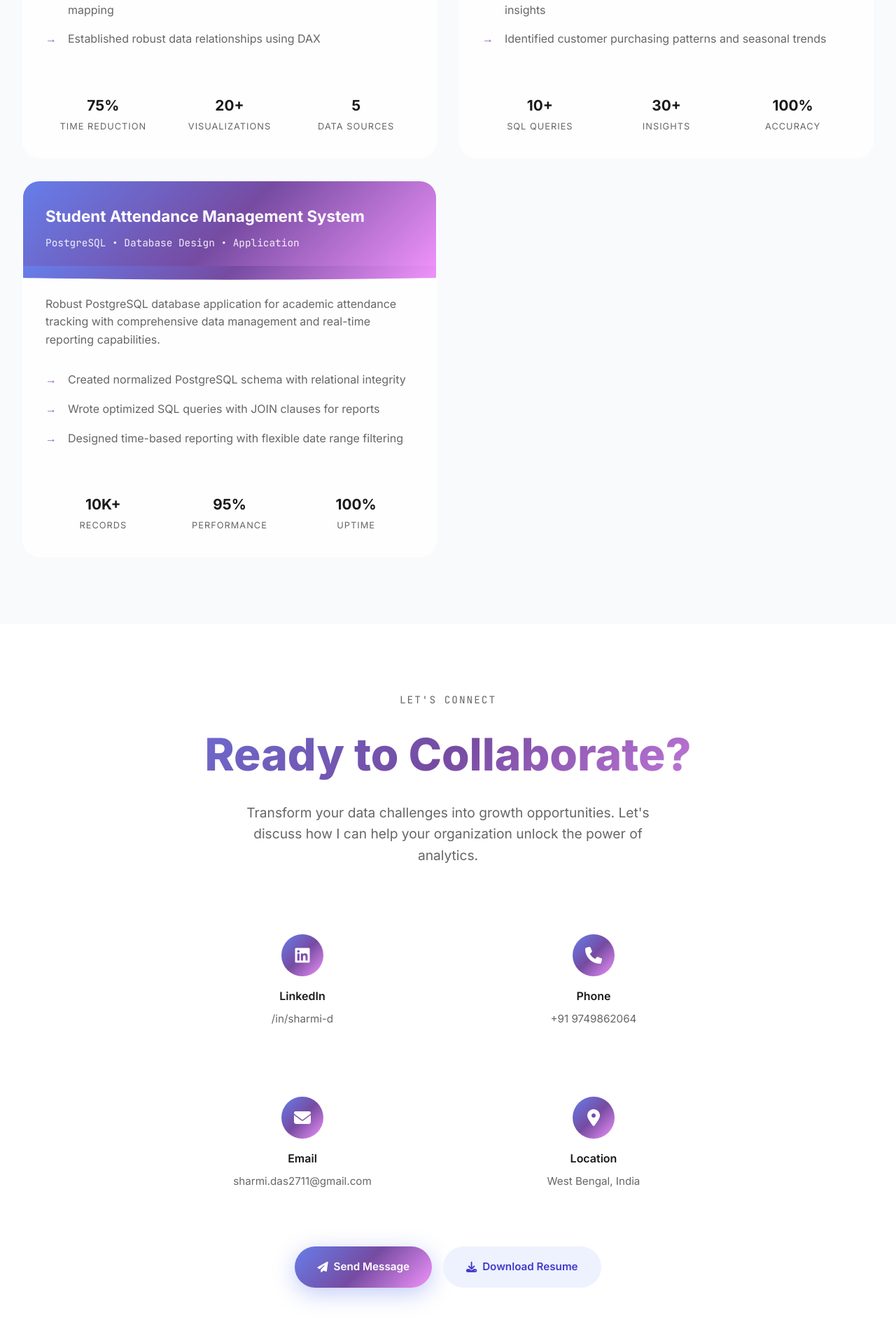
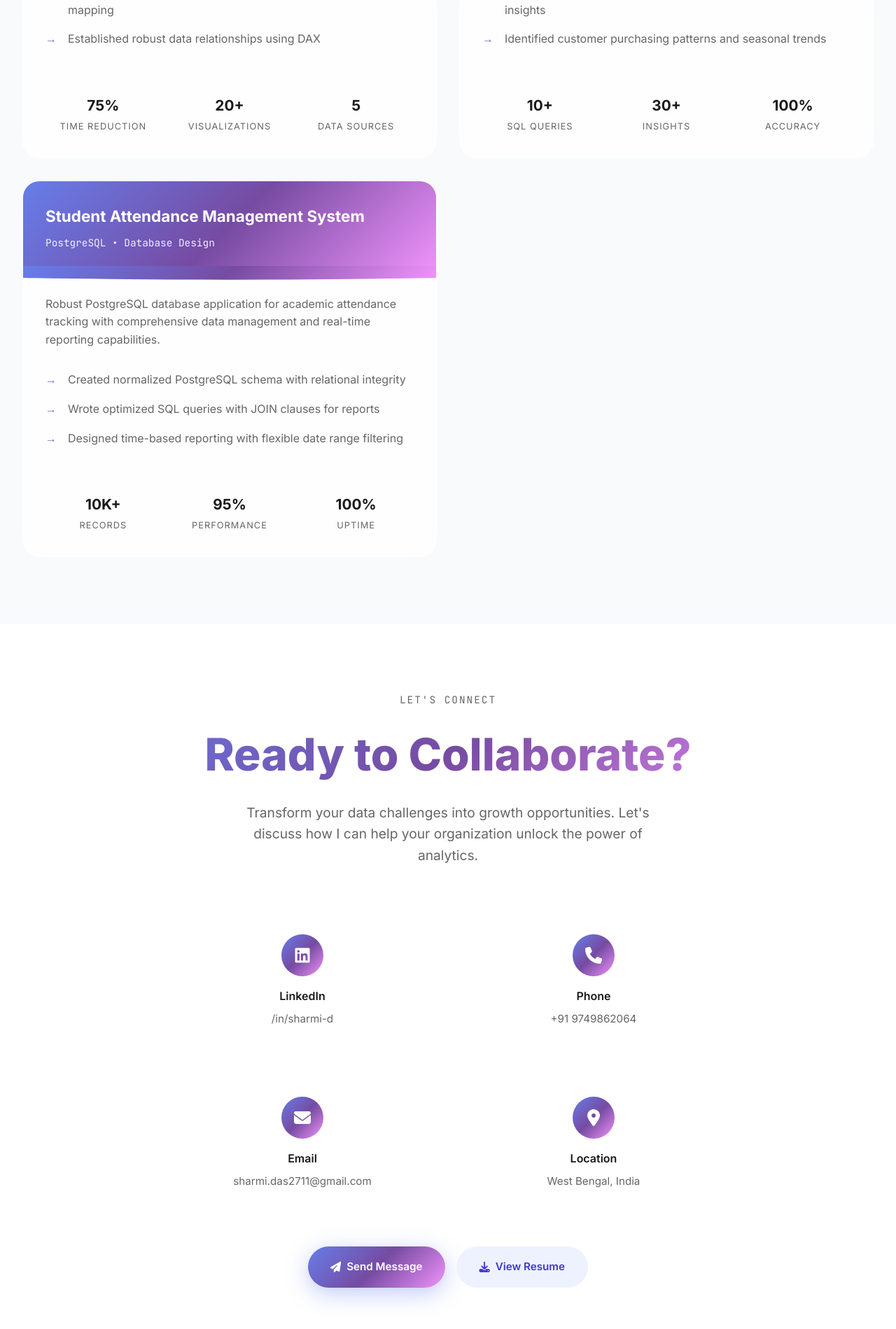
Before and after one commit to sharmisthadas409/portfolio, a React (Vite) app: page / in a window 1280 px wide. Shown: the part 4071-5970 px from the top of the page at 70% size. Built offline with nearby package versions, Linux system fonts and the light colour scheme.

Commit message:
put updated resume

```diff
--- a/src/App.jsx
+++ b/src/App.jsx
@@ -471,7 +471,7 @@ const Hero = () => {
                         <div className="profile-container">
                             <div className="profile-card">
                                 <div className="profile-image">
-                                    <img src="profile.png" alt="Sharmistha Das" />
+                                    <img src="/profile.png" alt="Sharmistha Das" />
                                 </div>
                                 <h3>Sharmistha Das</h3>
                                 <p>Data Analytics Specialist</p>
@@ -622,7 +622,7 @@ const Projects = () => {
         },
         {
             title: "Student Attendance Management System",
-            tech: "PostgreSQL • Database Design • Application",
+            tech: "PostgreSQL • Database Design",
             description: "Robust PostgreSQL database application for academic attendance tracking with comprehensive data management and real-time reporting capabilities.",
             highlights: [
                 "Created normalized PostgreSQL schema with relational integrity",
@@ -690,7 +690,7 @@ const Contact = () => (
                     </div>
                     <div className="hero-cta" style={{ justifyContent: 'center' }}>
                         <a href="mailto:sharmi.das2711@gmail.com" className="btn btn-primary"><i className="fas fa-paper-plane"></i>Send Message</a>
-                        <a href="Sharmistha_resume.pdf" download className="btn btn-secondary"><i className="fas fa-download"></i>Download Resume</a>
+                        <a href="Sharmistha_resume.pdf" target="_blank" rel="noopener noreferrer" className="btn btn-secondary"><i className="fas fa-download"></i>View Resume</a>
                     </div>
                 </div>
             </AnimatedSectionContent>
```
Also changed, not shown: 1 other file (tests, documents, lock files or other folders).
